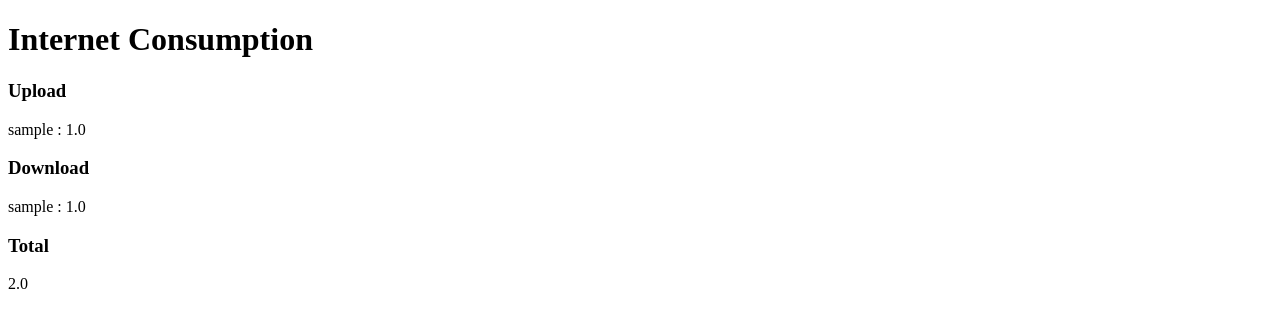
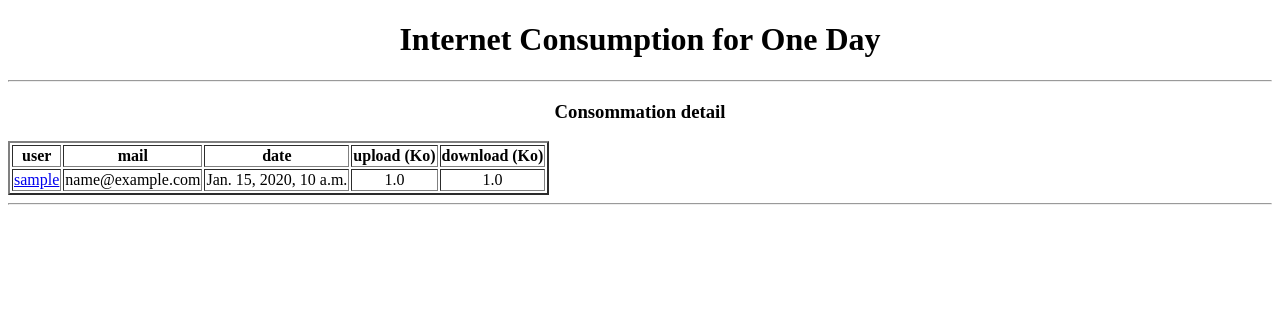
Before and after one commit to JouAdr/Test, a Django app: page / in a window 1280 px wide. Shown: the top 328 px of the page. Run offline with Django 3.2, Linux system fonts and the light colour scheme; tables that the repository leaves empty hold one stand-in row (values such as "Sample post").

Commit message:
add template user detail

```diff
--- a/internetconsommation/consommationapp/views.py
+++ b/internetconsommation/consommationapp/views.py
@@ -1,19 +1,23 @@
 from django.shortcuts import render
+from django.contrib.auth.models import User
+from django.http import Http404
 from .models import InternetConsumption
-from django.contrib.auth.models import User
 
 def home(request):
-    # users = User.objects.all()
     consommations = InternetConsumption.objects.all()
-    consommations_upload = list()
-    consommations_download = list()
-    consommation_total = list()
+    return render(request, 'home.html', {'consommations':consommations})
 
-    for consommation in consommations:
-        consommations_upload.append(consommation.upload)
-        consommations_download.append(consommation.download)
 
-    for i in range(len(consommations_upload)):
-        consommation_total.append(consommations_upload[i] + consommations_download[i])
 
-    return render(request, 'home.html', {'consommations':consommations, 'consommation_total':consommation_total})
+def user_details(request, pk):
+    try:
+        user = User.objects.get(pk=pk)
+        consommations = InternetConsumption.objects.all()
+        consommations_total = list()
+
+        for consommation in consommations:
+            consommations_total.append([consommation.user.username, (consommation.upload + consommation.download)])
+
+    except User.DoesNotExist:
+        raise Http404
+    return render(request, 'user_details.html', {'consommations':consommations, 'user':user, 'consommations_total':consommations_total})
--- a/internetconsommation/internetconsommation/urls.py
+++ b/internetconsommation/internetconsommation/urls.py
@@ -20,4 +20,7 @@ from consommationapp import views
 urlpatterns = [
     url(r'^admin/', admin.site.urls),
     url(r'^$', views.home, name='home'),
+    # url(r'^id/', views.user_details, name='user_details'),
+    url(r'^(?P<pk>\d+)/$', views.user_details, name='user_details'),
+
 ]
--- a/internetconsommation/templates/home.html
+++ b/internetconsommation/templates/home.html
@@ -7,23 +7,37 @@
     </head>
 
     <body>
-        <h1>Internet Consumption</h1>
+        <h1 style="text-align:center" >Internet Consumption for One Day</h1>
+        <hr>
+        <h3 style="text-align:center" >Consommation detail</h3>
+        <div>
+            <table style="text-align:center" border="2">
+                <thead>
+                    <tr>
+                        <th>user</th>
+                        <th>mail</th>
+                        <th>date</th>
+                        <th>upload (Ko)</th>
+                        <th>download (Ko) </th>
+                    </tr>
+                </thead>
+                <tbody>
+                    {% for consommation in consommations %}
+                    <tr>
+                        <td>
+                            <a href="{% url 'user_details' consommation.user_id %}">{{consommation.user}}</a>
+                        </td>
+                        <td>{{consommation.user.email}}</td>
+                        <td>{{consommation.consumption_date}}</td>
+                        <td>{{consommation.upload}}</td>
+                        <td>{{consommation.download}}</td>
+                    </tr>
+                    {% endfor %}
+                </tbody>
+            </table>
+        </div>
 
-        <h3>Upload</h3>
-        {% for consommation in consommations %}
-            {{consommation.user}} : {{ consommation.upload }} <br>
-        {% endfor %}
-
-        <h3>Download</h3>
-        {% for consommation in consommations %}
-            {{consommation.user}} : {{ consommation.download }} <br>
-        {% endfor %}
-
-        <h3>Total</h3>
-        {% for consommation in consommation_total %}
-            {{ consommation}}  <br>
-        {% endfor %}
-
+        <hr>
     </body>
 
 </html>
```
Also changed, not shown: internetconsommation/templates/user_details.html (added, +22 -0 lines), internetconsommation/templates/base.html (added).
